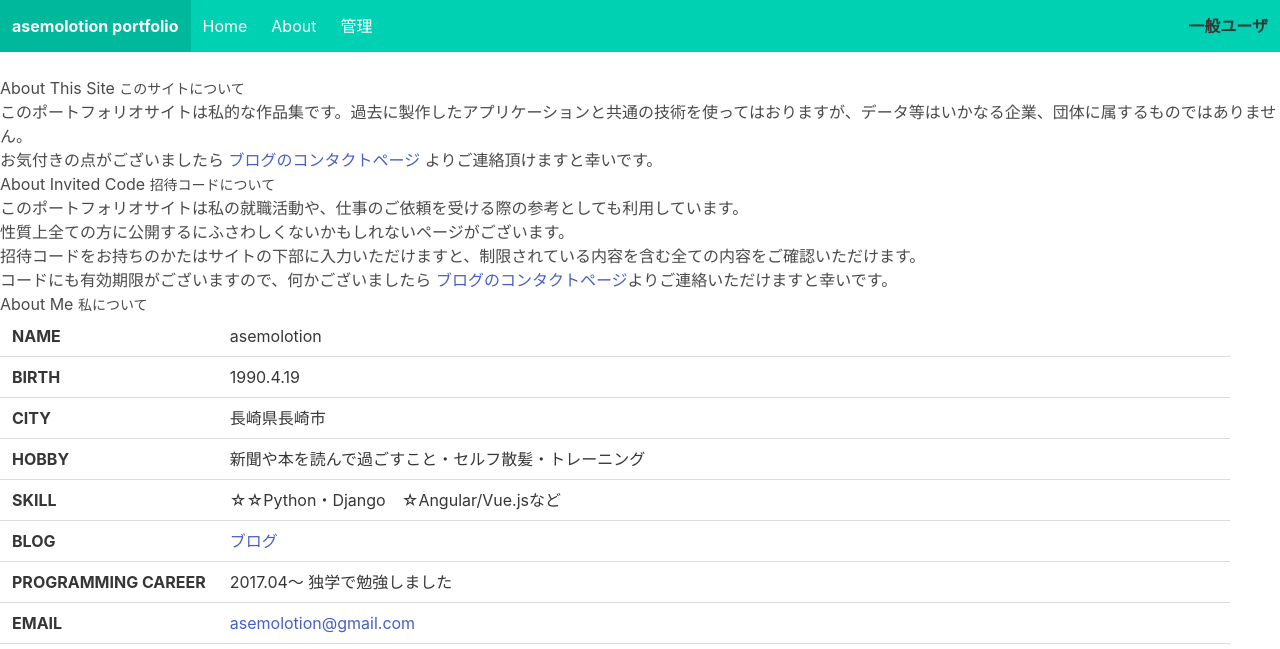
After one commit to asemolotion/asemolotion_portfolio, a Django app: page /about/ in a window 1280 px wide. The commit adds this page. Shown: the top 649 px of the page. Run offline with Django 3.2, Linux system fonts and the light colour scheme; some libraries are stand-ins or nearby versions.

Commit message:
update about page #5

```diff
--- /dev/null
+++ b/general/templates/general/about.html
@@ -0,0 +1,108 @@
+{% extends 'bulma_base.html' %}
+
+
+{% block content %}
+
+<!-- このサイトについて -->
+<section id='aboutsite'>
+    <h5 class='text-secondary'>About This Site <small>このサイトについて</small></h5>
+    <p>
+        このポートフォリオサイトは私的な作品集です。過去に製作したアプリケーションと共通の技術を使ってはおりますが、データ等はいかなる企業、団体に属するものではありません。
+    </p>
+    <p>
+        お気付きの点がございましたら
+        <a href="https://asemolotion-blog.herokuapp.com/contact/" target="_blank">
+        ブログのコンタクトページ</a>
+        よりご連絡頂けますと幸いです。
+    </p>
+</section>
+
+<!-- 認証コードについて -->
+<section id='aboutinvitationcode'>
+    <h5 class=''>About Invited Code <small>招待コードについて</small></h5>
+
+    <p>
+        このポートフォリオサイトは私の就職活動や、仕事のご依頼を受ける際の参考としても利用しています。</p>
+    <p>
+        性質上全ての方に公開するにふさわしくないかもしれないページがございます。
+    </p>
+    <p>
+        招待コードをお持ちのかたはサイトの下部に入力いただけますと、制限されている内容を含む全ての内容をご確認いただけます。
+    </p>
+
+    <p>
+        コードにも有効期限がございますので、何かございましたら
+        <a href="https://asemolotion-blog.herokuapp.com/contact/" target="_blank">
+        ブログのコンタクトページ</a>よりご連絡いただけますと幸いです。
+    </p>
+</section>
+
+<!-- 私について -->
+<section id='aboutme'>
+    <h5 class=''>About Me <small>私について</small></h5>
+
+    <table class='table'>
+            <tr>
+                <th>NAME</th>
+                <td>asemolotion</td>
+            </tr>
+            <tr>
+                <th>BIRTH</th>
+                <td>1990.4.19</td>
+            </tr>
+            <tr>
+                <th>CITY</th>
+                <td>長崎県長崎市</td>
+            </tr>
+            <tr>
+                <th>HOBBY</th>
+                <td>新聞や本を読んで過ごすこと・セルフ散髪・トレーニング</td>
+            </tr>
+            <tr>
+                <th>SKILL</th>
+                <td>☆☆Python・Django　☆Angular/Vue.jsなど</td>
+            </tr>
+            <tr>
+                <th>BLOG</th>
+                <td>
+                    <a href="https://asemolotion-blog.herokuapp.com/">ブログ</a>
+                </td>
+            </tr>
+            <tr>
+                <th>PROGRAMMING CAREER</th>
+                <td>2017.04〜 独学で勉強しました</td>
+            </tr>
+            <tr>
+                <th>EMAIL</th>
+                <td>
+                    <a href="mailto:asemolotion@gmail.com">asemolotion@gmail.com</a>
+                </td>
+            </tr>
+            <tr>
+                <th>SNS</th>
+                <td>
+                    <a href="https://github.com/asemolotion">
+                        <img src="https://img.icons8.com/ios-filled/40/000000/github.png">
+                    </a><br>
+                    <small>this icon by <a href="https://icons8.com/icon/12599/ios-filled">iOS Filled icon by Icons8</a></small>
+                </td>
+            </tr>
+            <tr>
+                <th>COMMENT</th>
+                <td>
+                    <p>
+                        長崎でフリーランスのプログラマをしていますasemolotionと言います。</p>
+                    <p>
+                        Aから始まる言葉で最初に思い浮かんだ言葉だったので「あせもローション」にしました。
+                        それ以上の意味はないです。
+                    </p>
+                    <p>
+                        私は独学でプログラミングを学んできましたので、その過程でできるようになったことの一部をこのサイトに記録して行こうと思います。</p>
+                    </p>
+                </td>
+            </tr>
+    </table>
+
+</section>
+
+{% endblock content %}
--- a/general/templates/general/index.html
+++ b/general/templates/general/index.html
@@ -5,7 +5,6 @@
 
     <section class='section'>
         <div class='container columns'>
-
 
             {% for project in project_list %}
             <div class='column'>
@@ -19,8 +18,6 @@
                 </div>
             </div>
             {% endfor %}
-
-
         </div>
     </section>
 
--- a/general/urls.py
+++ b/general/urls.py
@@ -5,5 +5,6 @@ app_name = 'general'
 
 urlpatterns = [
     path('', IndexView.as_view(), name='index'),
+    path('about/', AboutView.as_view(), name='about'),
     path('project/<int:pk>/', ProjectView.as_view(), name='project'),  # 各アプリの概要説明ページ
 ]
--- a/general/views.py
+++ b/general/views.py
@@ -16,6 +16,8 @@ class IndexView(TemplateView):
 
         return context
 
+class AboutView(TemplateView):
+    template_name = 'general/about.html'
 
 class ProjectView(DetailView):
     """
--- a/templates/bulma_header.html
+++ b/templates/bulma_header.html
@@ -14,48 +14,27 @@
 
     <div id="navbarBasicExample" class="navbar-menu">
         <div class="navbar-start">
-        <a class="navbar-item">
+        <a class="navbar-item" href='{% url "general:index" %}'>
             Home
         </a>
 
-        <a class="navbar-item">
-            Documentation
+        <a class="navbar-item" href="{% url 'general:about' %}">
+            About
         </a>
 
-        <div class="navbar-item has-dropdown is-hoverable">
-            <a class="navbar-link">
-            More
-            </a>
-
-            <div class="navbar-dropdown">
-            <a class="navbar-item">
-                About
-            </a>
-            <a class="navbar-item">
-                Jobs
-            </a>
-            <a class="navbar-item">
-                Contact
-            </a>
-            <hr class="navbar-divider">
-            <a class="navbar-item">
-                Report an issue
-            </a>
-            </div>
-        </div>
+        <a class='navbar-item' href="/admin">
+            管理
+        </a>
         </div>
 
-        <div class="navbar-end">
-        <div class="navbar-item">
-            <div class="buttons">
-            <a class="button is-primary">
-                <strong>Sign up</strong>
-            </a>
-            <a class="button is-light">
-                Log in
-            </a>
+        <div class='navbar-end'>
+            <div class='navbar-item'>
+                {% if request.user.is_superuser %}
+                <span><strong>SUPERUSER</strong></span>
+                {% else %}
+                <span><strong>一般ユーザ</strong></span>
+                {% endif %}
             </div>
-        </div>
         </div>
     </div>
 </nav>
```
